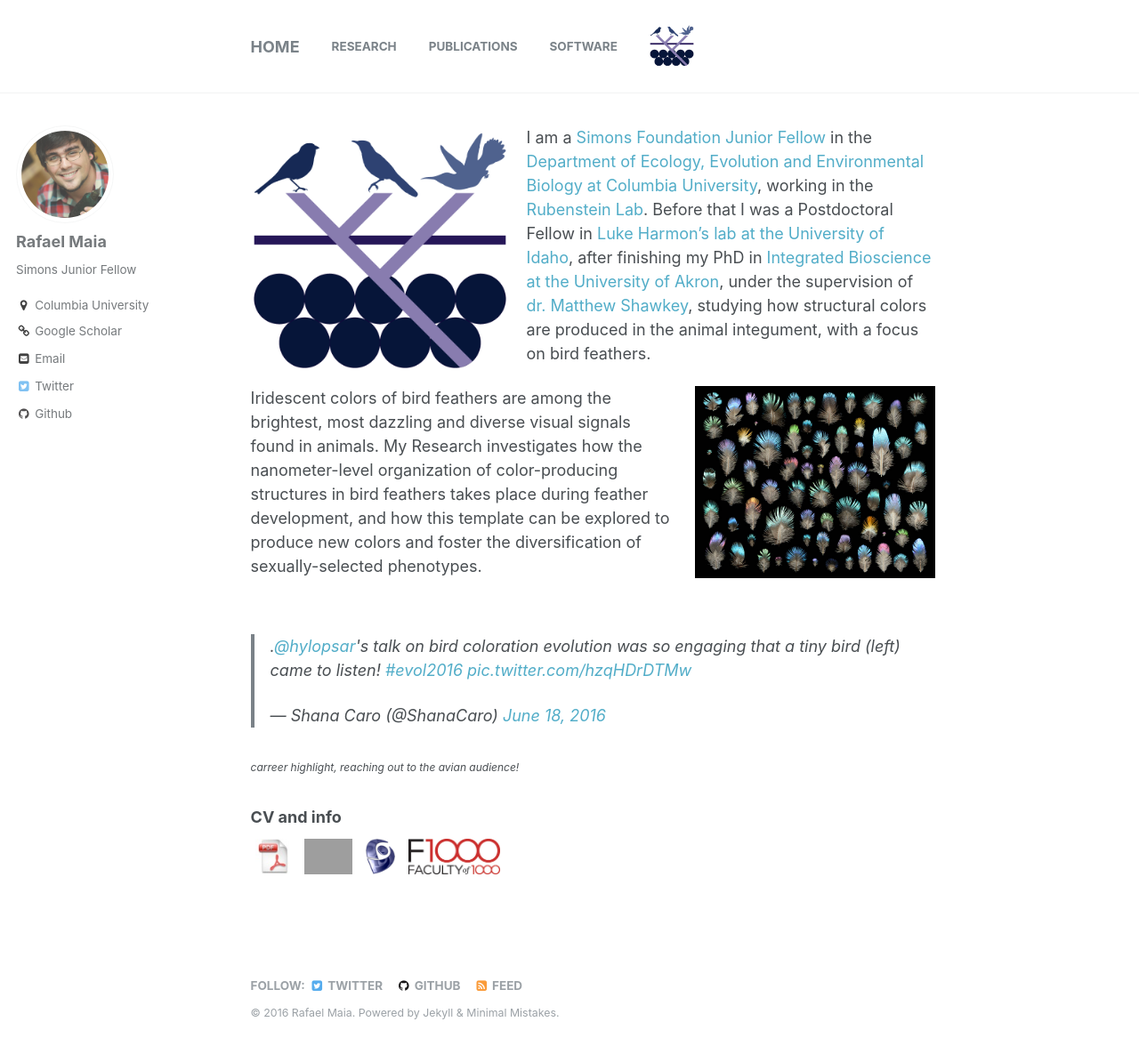
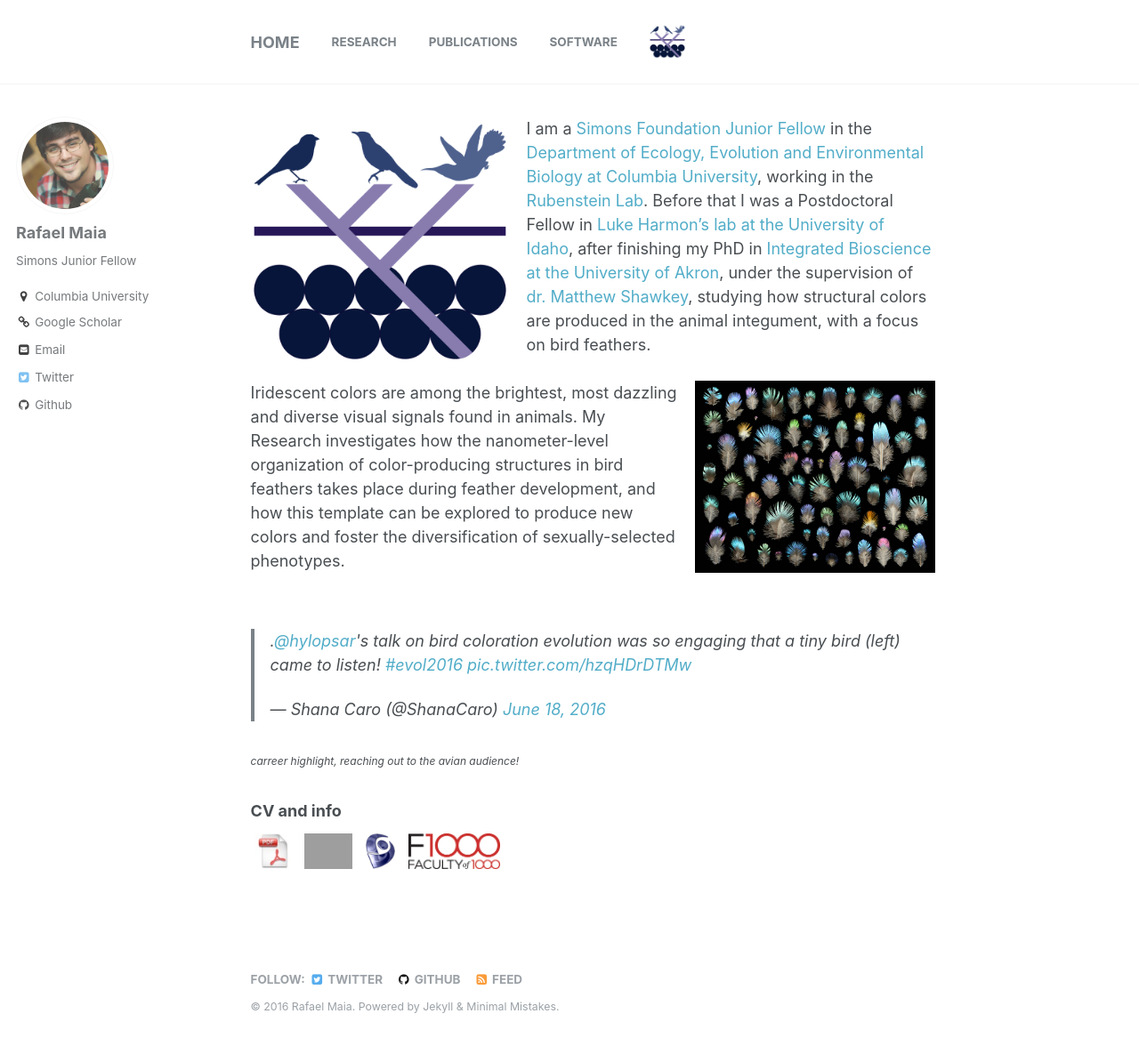
Before and after one commit to rmaia/rmaia.github.io, a Jekyll site: the page built from index.md, in a window 1280 px wide and 1202 px high. Shown: the top 1185 px of the window at 89% size. Built offline with Jekyll 4.4.1, drawn with Linux system fonts in a browser that asks for light colours; the list of posts is cut into pages by our own code; comment, search, counter and statistics services are not loaded; grey boxes are pictures that could not be loaded.

Commit message:
adding logo

```diff
--- a/_includes/masthead.html
+++ b/_includes/masthead.html
@@ -15,7 +15,7 @@
             {% endif %}
             <li class="masthead__menu-item"><a href="{{ domain }}{{ link.url }}">{{ link.title }}</a></li>
           {% endfor %}
-          <li><a class="brand-image" href="{{ HOME_PATH }}"><img src="{{ASSET_PATH}}/images/logo.png"/ style="width:50px"></a></li>
+          <li><a class="brand-image" href="{{ HOME_PATH }}"><img src="{{ASSET_PATH}}/images/logo.png"/ style="width:40px"></a></li>
         </ul>
         <ul class="hidden-links hidden"></ul>
       </nav>
--- a/index.md
+++ b/index.md
@@ -5,8 +5,9 @@
 ---
 <img align="left" style="padding-right:20px; width:310px" src="/images/logo.png">
 I am a [Simons Foundation Junior Fellow](https://www.simonsfoundation.org/simons-society-of-fellows/junior-fellows/) in the [Department of Ecology, Evolution and Environmental Biology at Columbia University](http://www.columbia.edu/cu/e3b/), working in the [Rubenstein Lab](http://www.columbia.edu/~dr2497/HOME.html). Before that I was a Postdoctoral Fellow in [Luke Harmon's lab at the University of Idaho](http://www.webpages.uidaho.edu/~lukeh/), after finishing my PhD in [Integrated Bioscience at the University of Akron](http://www.uakron.edu/id/ib/), under the supervision of [dr. Matthew Shawkey](http://gozips.uakron.edu/~shawkey/), studying how structural colors are produced in the animal integument, with a focus on bird feathers.
-
-<img align="right" style="padding-left:20px; width:290px" src="/images/Starling-Poster-WEB.jpg"> Iridescent colors of bird feathers are among the brightest, most dazzling and diverse visual signals found in animals. My Research investigates how the nanometer-level organization of color-producing structures in bird feathers takes place during feather development, and how this template can be explored to produce new colors and foster the diversification of sexually-selected phenotypes.
+<br>
+<br>
+<img align="right" style="padding-left:20px; width:290px" src="/images/Starling-Poster-WEB.jpg"> Iridescent colors are among the brightest, most dazzling and diverse visual signals found in animals. My Research investigates how the nanometer-level organization of color-producing structures in bird feathers takes place during feather development, and how this template can be explored to produce new colors and foster the diversification of sexually-selected phenotypes.
 <br>
 <br>
 <blockquote class="twitter-tweet" data-lang="en"><p lang="en" dir="ltr">.<a href="https://twitter.com/hylopsar">@hylopsar</a>&#39;s talk on bird coloration evolution was so engaging that a tiny bird (left) came to listen! <a href="https://twitter.com/hashtag/evol2016?src=hash">#evol2016</a> <a href="https://t.co/hzqHDrDTMw">pic.twitter.com/hzqHDrDTMw</a></p>&mdash; Shana Caro (@ShanaCaro) <a href="https://twitter.com/ShanaCaro/status/744233162474037248">June 18, 2016</a></blockquote>
```
